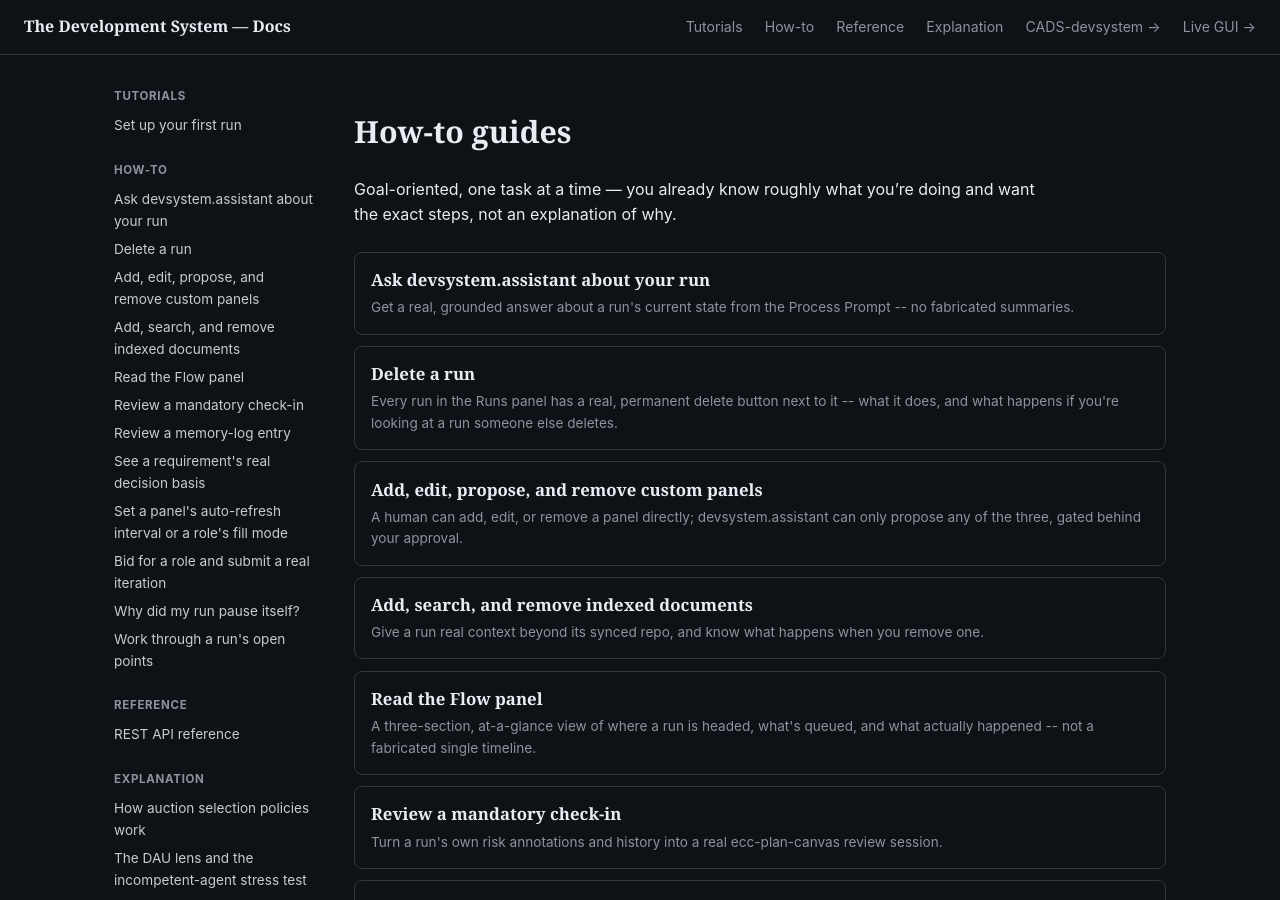
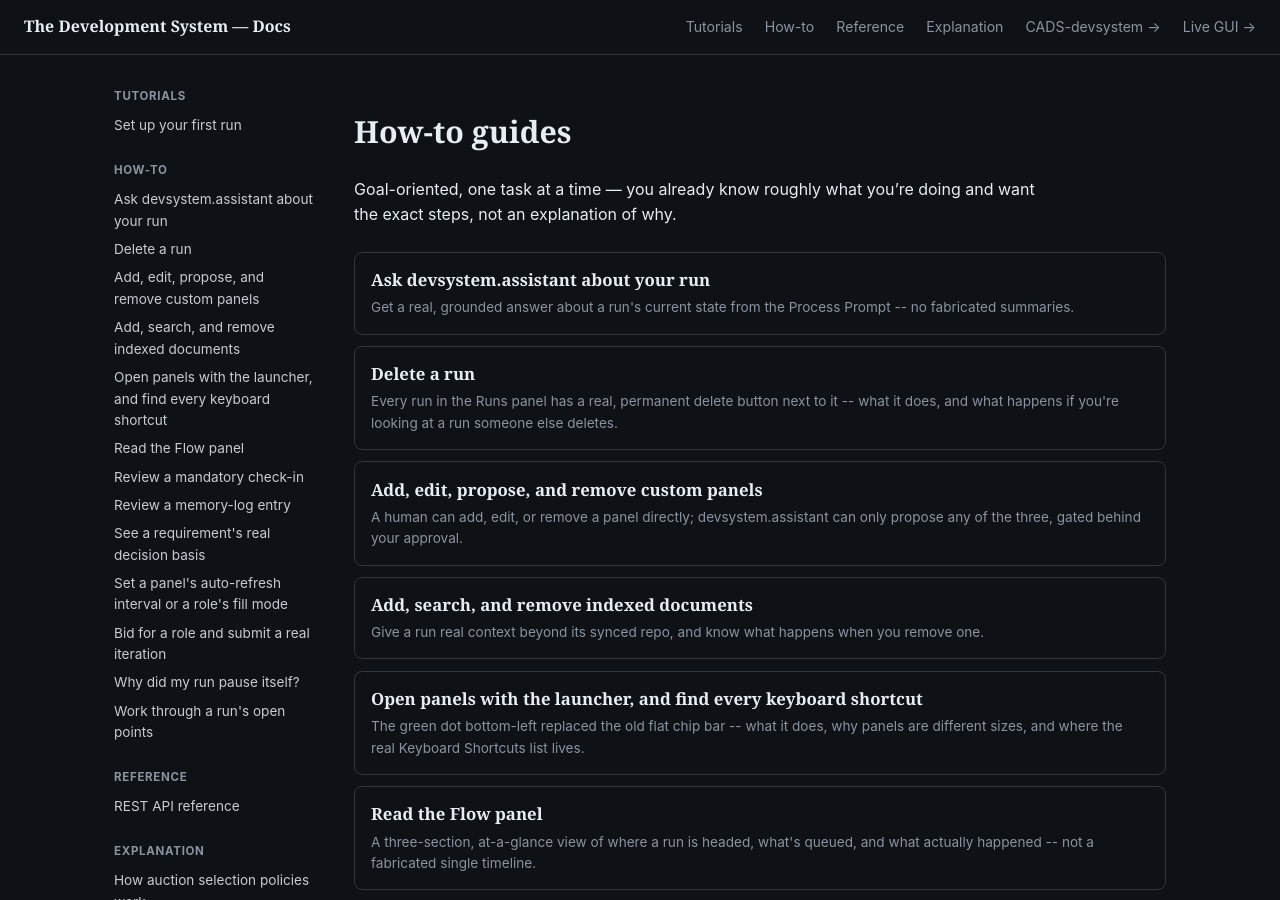
Before and after one commit to scimbe/CADS-devsystem-docs, a Jekyll site: the page built from how-to.md, in a window 1280 px wide and 900 px high. Built offline with Jekyll 4.4.1, drawn with Linux system fonts in a browser that asks for light colours.

Commit message:
how-to: document the new panel launcher (green dot) and Keyboard Shortcuts dialog
CADS-devsystem@8c4d402/7f23b1e/8b720c4 replaced the old flat chip bar
with a real, animated panel launcher, plus a real Keyboard Shortcuts
dialog -- both real, shipped, live-verified features with zero docs
coverage until now.

New how-to page covers what the launcher does, why panels are shown at
different sizes (real contextual importance, not a fixed ranking),
the Dock-style labeled/icon-only split and hover-reveal, and the real
keyboard behaviors (Escape, Ctrl+C, click-always-opens). Fixed two
stale "chip bar" references this same redesign left behind
(first-run.md's own step 1, work-through-open-points.md's own opening
line) plus first-run.md's own step-1 screenshot, which still showed the
now-removed chip bar.

All three screenshots are real, captured live via Playwright against
the actual redeployed devsystem-web container -- the closed state (dot
+ project name in the top bar), the open state (real panel bubbles
including a genuine live pending-review badge on Pipeline), and the
Keyboard Shortcuts dialog itself (opened via the real ./shortcuts
command).

Hermetic Jekyll build clean; every new/updated cross-link and image
resolves correctly in the built site.

Co-Authored-By: Claude Sonnet 5 <noreply@anthropic.com>
Claude-Session: https://claude.ai/code/session_018FkngvdKnmVcAT84EZe7Ur

```diff
--- /dev/null
+++ b/_how-to/navigate-with-the-panel-launcher.md
@@ -0,0 +1,69 @@
+---
+title: Open panels with the launcher, and find every keyboard shortcut
+description: The green dot bottom-left replaced the old flat chip bar -- what it does, why panels are different sizes, and where the real Keyboard Shortcuts list lives.
+order: 13
+---
+
+# Open panels with the launcher, and find every keyboard shortcut
+
+The flat row of panel-name buttons across the top of the screen is gone (operator design ask,
+2026-08-06) -- in its place, a fixed, un-draggable green dot sits in the bottom-left corner. The top
+bar itself now shows the current project's real name instead.
+
+<figure>
+<img src="{{ '/assets/img/howto-panel-launcher/01-closed.png' | relative_url }}" alt="The Development System's landing page with the flat chip bar gone, the current project name shown in the top bar instead, and a small green dot fixed in the bottom-left corner">
+<figcaption>The green dot is always there, always the same size (~1.5cm), never moves.</figcaption>
+</figure>
+
+## Opening it
+
+Click the dot (or press Tab to it and hit Enter/Space, it's a real `<button>`, not a decorative
+element). It unfolds into a real, animated circle segment confined to the corner -- not a
+full-screen overlay -- with every real panel shown as a "bubble" inside it.
+
+<figure>
+<img src="{{ '/assets/img/howto-panel-launcher/02-open.png' | relative_url }}" alt="The launcher open, showing panel bubbles of different sizes fanning out from the green dot: large labeled circles for Process, Runs, Pipeline, and Requirements, smaller unlabeled circles for the rest, and a real red badge showing '1' on the Pipeline bubble" >
+<figcaption>Pipeline's real red badge here is the same live pending-proposal count the old chip bar's badge used to show -- nothing about what a badge means changed, only how it's presented.</figcaption>
+</figure>
+
+## Panels are not all the same size, on purpose
+
+Every panel is shown, but not with equal weight. Size encodes real, current relevance, not a fixed
+ranking:
+
+- A panel with a real pending decision (a proposal waiting on your approval, same signal as the old
+  badge) is weighted up.
+- The four starter panels (Runs, Process, Pipeline, Requirements -- the same set that's open by
+  default on a first-time visit) are weighted up.
+- A panel you already have open right now is weighted up (it also gets a small teal dot under its
+  icon, a second, independent signal from size alone).
+- Everything else is a plain, smaller icon.
+
+The most important panels get a real, permanent, never-abbreviated text label. The rest are
+icon-only -- hover or focus one to see its real full name in a floating label, the same convention
+macOS' own Dock uses for exactly this reason: full names for everyone would either force the segment
+to cover most of the screen, or force every name to truncate. Neither is on -- click any bubble,
+labeled or not, and it opens (or brings to the front, if already open) the real panel behind it.
+
+## Keyboard
+
+- **Escape** closes the launcher, same as it closes every other real popover/dialog in this app.
+- **Ctrl+C** also closes it, while it's actually open -- a real copy-to-clipboard anywhere else in
+  the app is never intercepted; this only fires when the launcher's own overlay is already capturing
+  input.
+- Clicking (or Enter/Space-activating) a bubble always opens/brings-to-front that panel. It never
+  toggles a panel closed, even if you pick one that's already open -- there's no way to see which
+  panels are currently open while the launcher covers them, so a toggle would risk silently closing
+  the very panel you just asked to see.
+
+## Every real keyboard shortcut, in one place
+
+Type `./shortcuts` in the Process Prompt (bottom of the screen) to open a real, accessible
+**Keyboard Shortcuts** dialog -- every fixed behavior built into this app, plus any custom shortcut
+you've bound yourself with `./bind <combo> <command>` (e.g. `./bind ctrl+k show requirements`), each
+with a real **unbind** button right there.
+
+<figure>
+<img src="{{ '/assets/img/howto-panel-launcher/03-shortcuts.png' | relative_url }}" alt="The Keyboard Shortcuts dialog listing Escape, Ctrl+C, Enter, and Tab/Shift+Tab under 'Built in', and a message that no custom shortcuts are bound yet under 'Your custom bindings'" >
+<figcaption>This used to be a one-line status message -- genuinely the wrong widget for a real list. Escape closes this dialog too, same as everything else.</figcaption>
+</figure>
--- a/_how-to/work-through-open-points.md
+++ b/_how-to/work-through-open-points.md
@@ -10,8 +10,8 @@ A run can accumulate several real, separate things waiting on a human decision a
 role-filler's proposed pipeline stage, an assistant-drafted custom panel, a paused checkpoint. Each
 already has its own panel (Pipeline, Custom Panels, Health & Criteria), but noticing all of them
 means checking every one of those panels yourself. The **Open Points** panel is a single guided
-queue instead -- open it from the panel chip bar and step through everything real, one item at a
-time.
+queue instead -- open it from the [panel launcher]({{ '/how-to/navigate-with-the-panel-launcher/' | relative_url }})
+(the green dot, bottom-left) and step through everything real, one item at a time.
 
 ## What counts as an open point
 
--- a/_tutorials/first-run.md
+++ b/_tutorials/first-run.md
@@ -19,12 +19,12 @@ The example project here targets a real repo, [`CADS-webconference-android`](htt
 ## 1. Sign in and land on a clean layout
 
 Every panel in the GUI (Runs, Requirements, Pipeline, Backlog, and sixteen more as of this writing)
-is its own independently movable/resizable window, toggled from the chip bar at the top. On your
-very first visit, only four are open by default — enough to get oriented without being overwhelmed:
+is its own independently movable/resizable window. On your very first visit, only four are open by
+default — enough to get oriented without being overwhelmed:
 
 <figure>
-<img src="{{ '/assets/img/tutorial-first-run/01-landing.png' | relative_url }}" alt="The GUI landing page with a small default set of panels open: Runs, Process, Pipeline, Requirements">
-<figcaption>Runs, Process, Pipeline, and Requirements are open by default. Every other panel — Backlog, Milestones, Roles, Check-in, and so on — is one click away on the chip bar above.</figcaption>
+<img src="{{ '/assets/img/tutorial-first-run/01-landing.png' | relative_url }}" alt="The GUI landing page with a small default set of panels open: Runs, Process, Pipeline, Requirements, and a small green dot fixed in the bottom-left corner">
+<figcaption>Runs, Process, Pipeline, and Requirements are open by default. Every other panel — Backlog, Milestones, Roles, Check-in, and so on — is one click away on the green dot in the bottom-left corner. See <a href="{{ '/how-to/navigate-with-the-panel-launcher/' | relative_url }}">Open panels with the launcher</a> for what it does and why panels aren't all the same size.</figcaption>
 </figure>
 
 ## 2. Create a new project
```
Also changed, not shown: assets/img/howto-panel-launcher/01-closed.png (added), assets/img/howto-panel-launcher/02-open.png (added), assets/img/howto-panel-launcher/03-shortcuts.png (added), assets/img/tutorial-first-run/01-landing.png.
